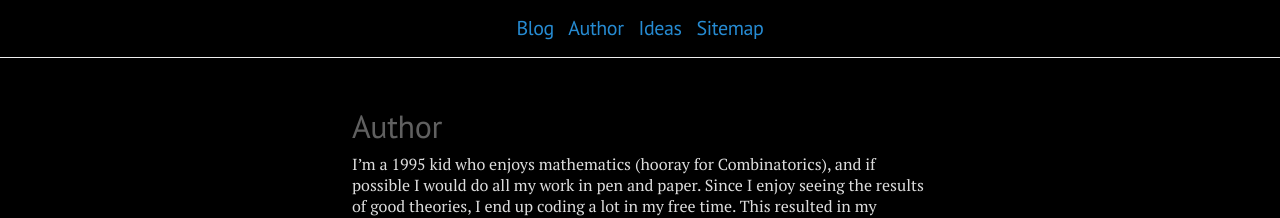
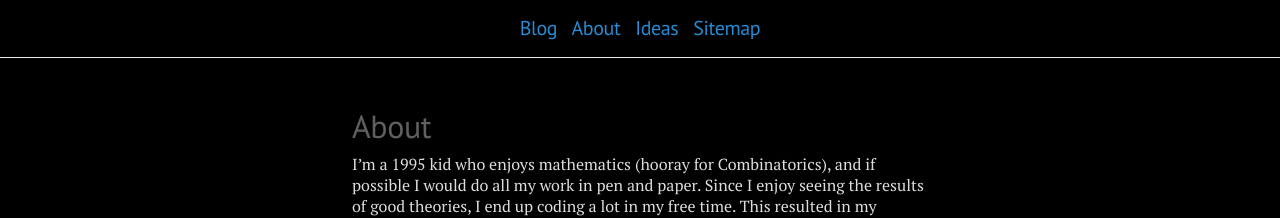
Before and after one commit to migueltorrescosta/migueltorrescosta.github.io, a Jekyll site: the page built from page_About.md, in a window 1280 px wide. Shown: the top 218 px of the page. Built offline with Jekyll 4.4.1, drawn with Linux system fonts in a browser that asks for light colours.

Commit message:
Renamed Author page to About page

```diff
--- a/page_Author.md
+++ b/page_About.md
@@ -1,7 +1,7 @@
 ---
 layout: page
-title: Author
-permalink: /author/
+title: About
+permalink: /about/
 sidebar: true
 head: true
 ---
```
